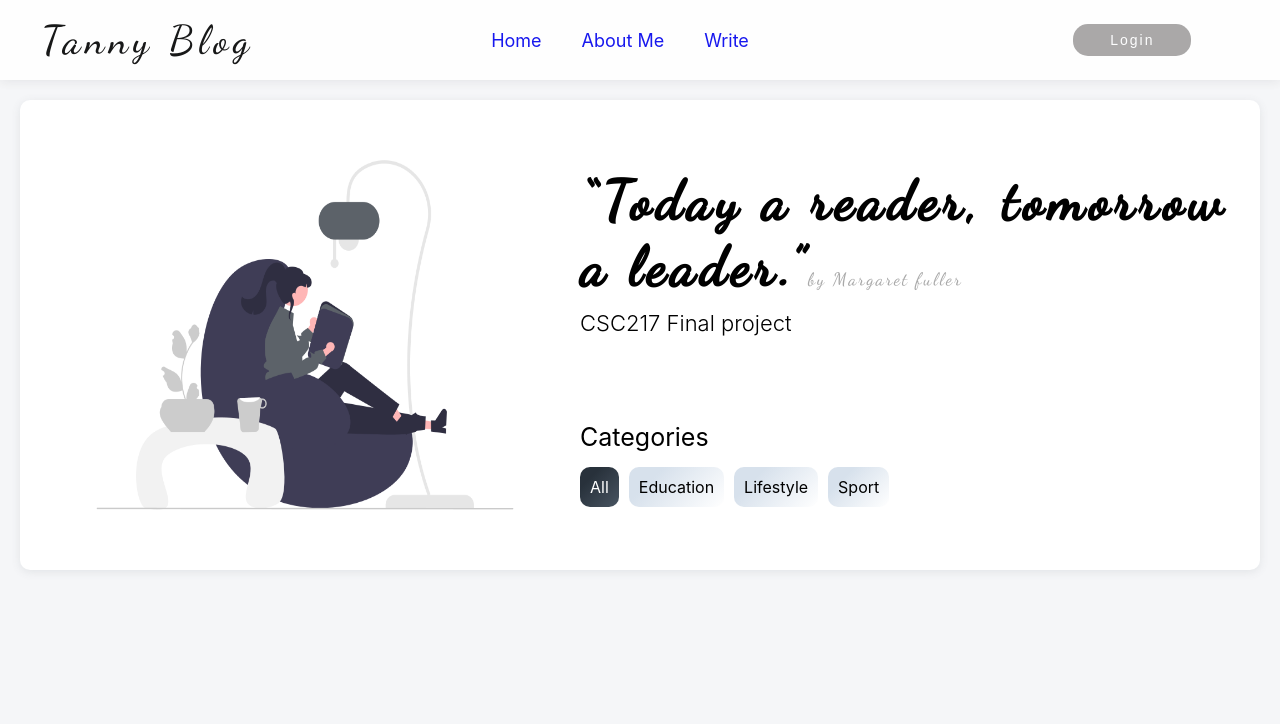
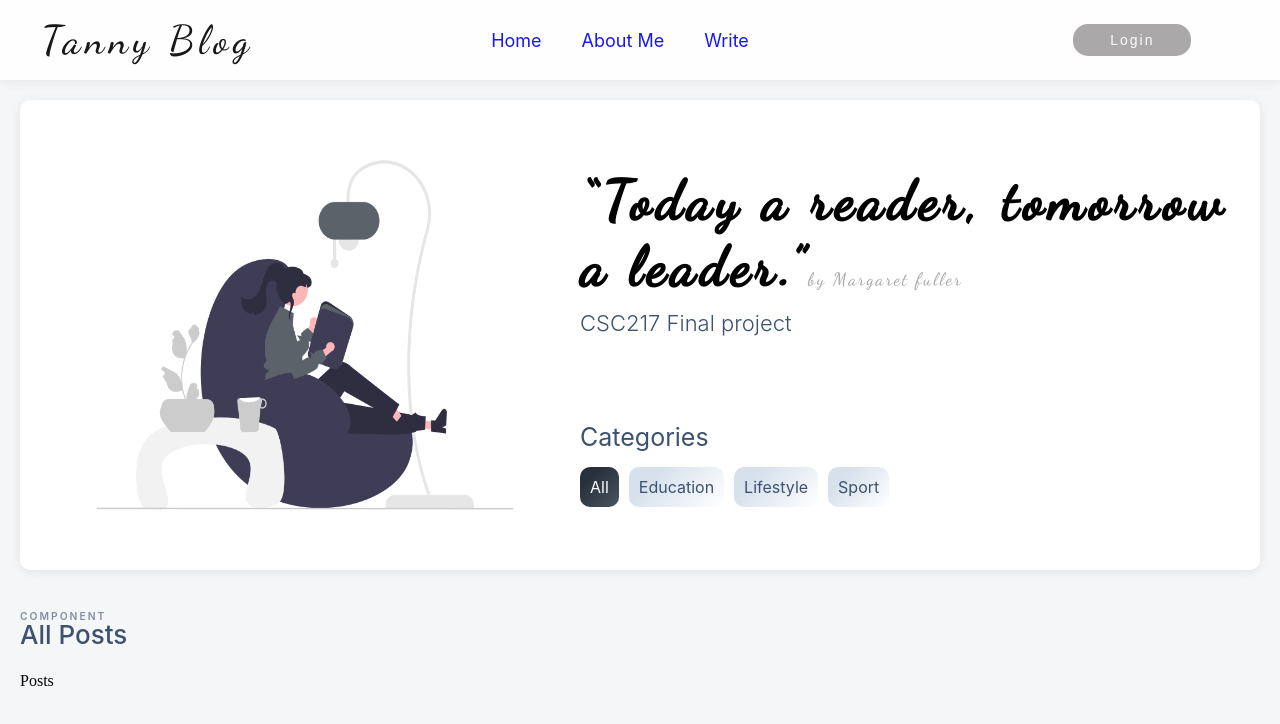
Before and after one commit to Panitnun-6243/react-tanny-blog, a React (Create React App) app: page / in a window 1280 px wide. Shown: the top 724 px of the page. Built offline with nearby package versions, Linux system fonts and the light colour scheme.

Commit message:
Add homepage section and posts structure

```diff
--- a/src/App.js
+++ b/src/App.js
@@ -1,11 +1,11 @@
-import Header from "./components/header/Header";
 import NavBar from "./components/navbar/NavBar";
+import Home from "./pages/home/Home";
 
 function App() {
   return (
     <div className="App">
       <NavBar />
-      <Header />
+      <Home/>
     </div>
   );
 }
--- a/src/components/header/header.css
+++ b/src/components/header/header.css
@@ -50,12 +50,14 @@
   font-size: 22px;
   margin-bottom: 10px;
   font-weight: 300;
+  color: #3d5170;
 }
 .category-title {
   font-family: -apple-system, BlinkMacSystemFont, "Segoe UI", Roboto, Oxygen,
     Ubuntu, Cantarell, "Open Sans", "Helvetica Neue", sans-serif;
   font-size: 25px;
   margin-bottom: 15px;
+  color: #3d5170;
 }
 
 .category-button-wrap {
@@ -89,7 +91,7 @@
     Ubuntu, Cantarell, "Open Sans", "Helvetica Neue", sans-serif;
   padding: 10px;
   border-radius: 10px;
-  color: black;
+  color: #3d5170;
   margin-right: 10px;
 }
 
--- /dev/null
+++ b/src/components/post/Post.jsx
@@ -0,0 +1,7 @@
+import React from 'react'
+
+export default function Post() {
+  return (
+    <div>Posts</div>
+  )
+}
--- /dev/null
+++ b/src/components/posts/Posts.jsx
@@ -0,0 +1,16 @@
+import React from 'react'
+import Post from '../post/Post'
+import "./posts.css"
+
+export default function Posts() {
+  return (
+      <>
+      <div className='component'>component</div>
+      <div className='post-category-title'>All Posts</div>
+      <div className='all-post-container'>
+          <Post/>
+      </div>
+      </>
+
+  )
+}
--- /dev/null
+++ b/src/components/posts/posts.css
@@ -0,0 +1,24 @@
+.component{
+    letter-spacing: .125rem;
+    color: #818ea3;
+    font-size: .645rem;
+    font-family: -apple-system, BlinkMacSystemFont, 'Segoe UI', Roboto, Oxygen, Ubuntu, Cantarell, 'Open Sans', 'Helvetica Neue', sans-serif;
+    text-transform: uppercase;
+    font-weight: 600;
+}
+.post-category-title{
+    font-size: 1.625rem;
+    font-weight: 500;
+    line-height: 1;
+    margin: 0;
+    padding: 0;
+    color: #3d5170;
+    font-family: -apple-system, BlinkMacSystemFont, 'Segoe UI', Roboto, Oxygen, Ubuntu, Cantarell, 'Open Sans', 'Helvetica Neue', sans-serif;
+}
+.all-post-container{
+
+  padding: 24px 0 0 0;
+  display: flex;
+  flex-direction: row;
+
+}
--- /dev/null
+++ b/src/pages/home/Home.jsx
@@ -0,0 +1,15 @@
+import React from "react";
+import Header from "../../components/header/Header";
+import Posts from "../../components/posts/Posts";
+import "./home.css";
+
+export default function Home() {
+  return (
+    <>
+      <Header />
+      <div className="home">
+          <Posts/>
+      </div>
+    </>
+  );
+}
--- /dev/null
+++ b/src/pages/home/home.css
@@ -0,0 +1,4 @@
+.home {
+  padding: 20px;
+  background-color: #f5f6f8;
+}
```
Also changed, not shown: src/components/post/post.css (added).
